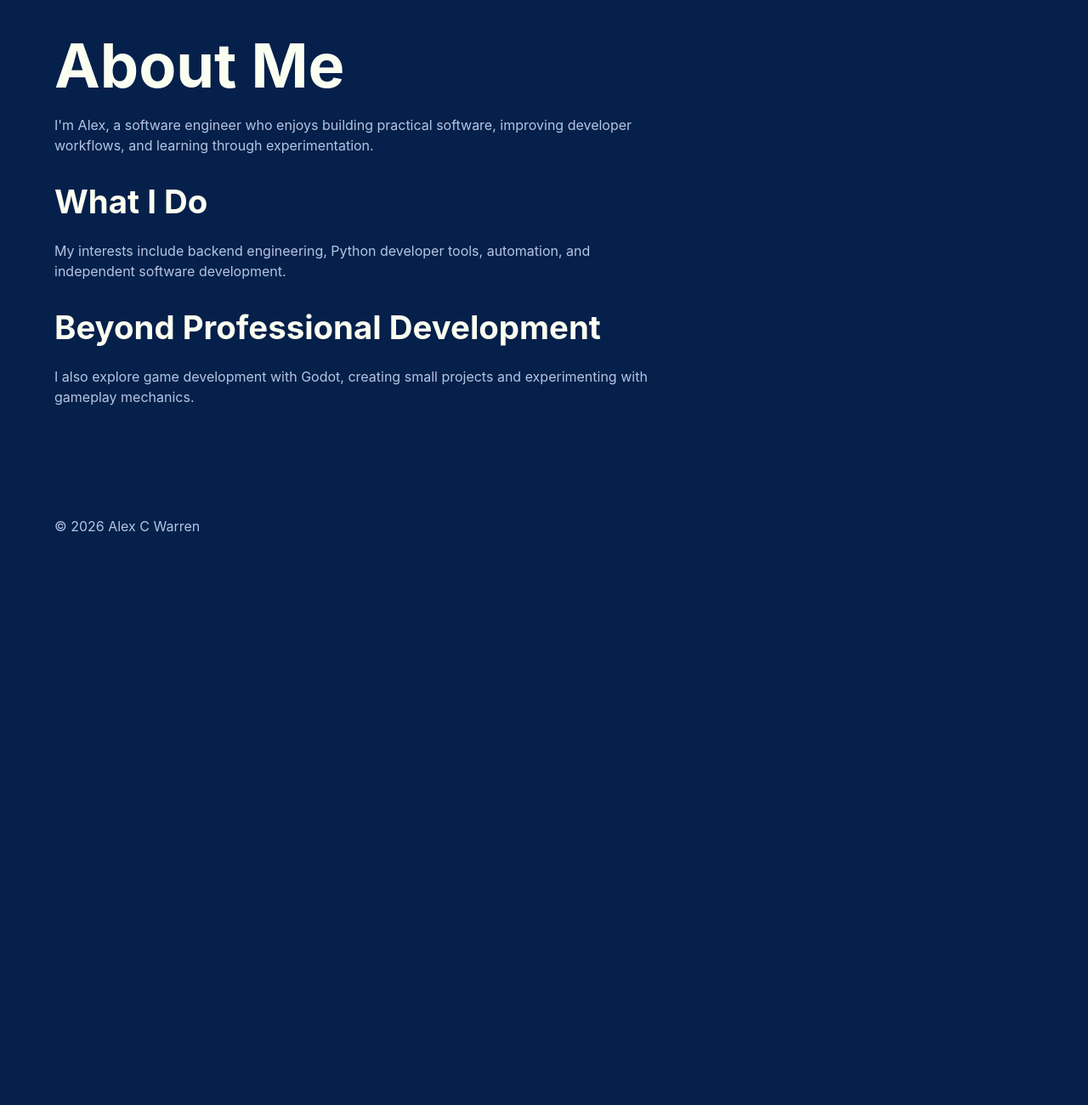
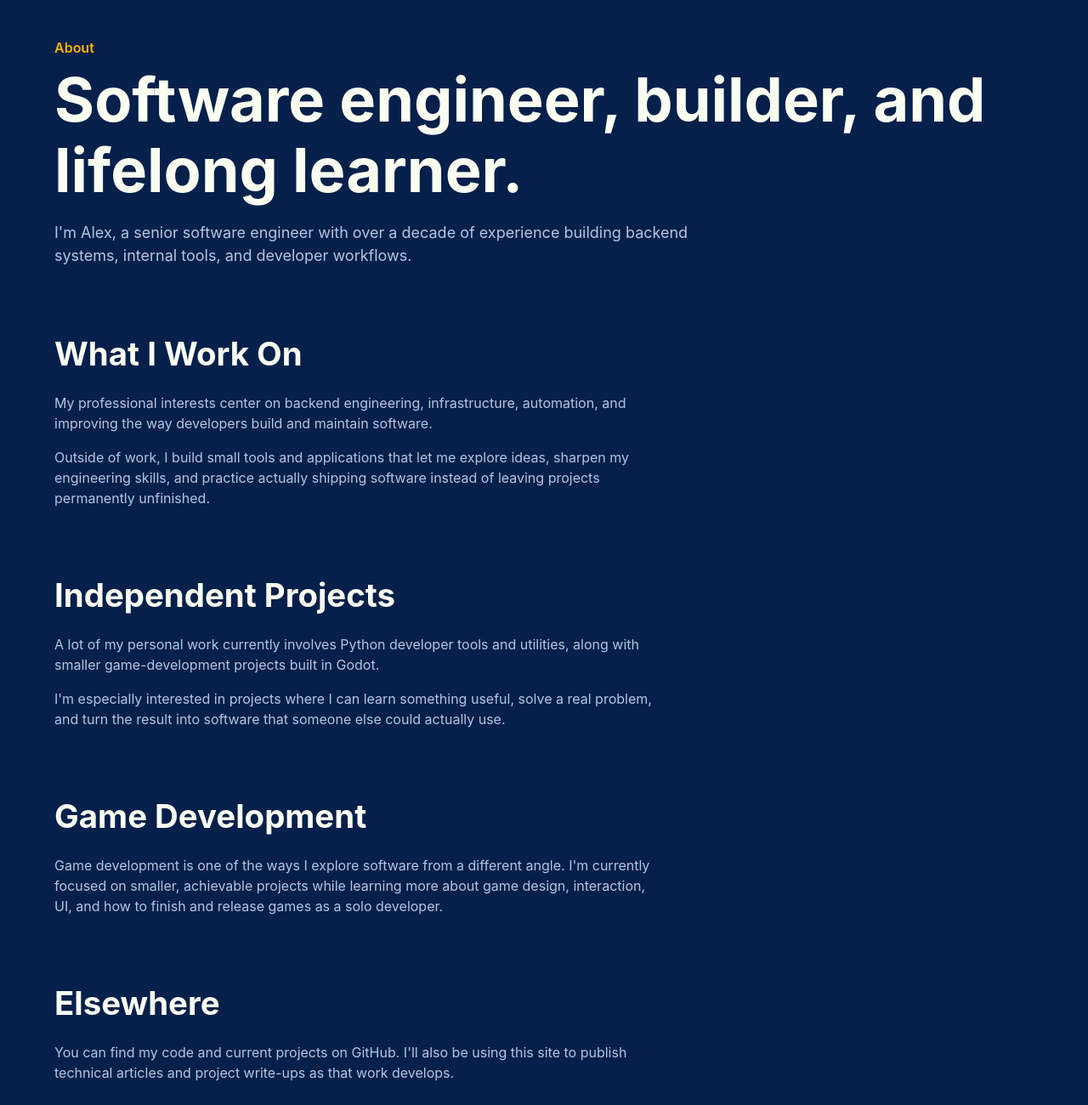
Before and after one commit to alexcwarren/alexcwarren.github.io, an Astro site in the folder astro/: page /about in a window 1280 px wide. Shown: the part 100-1400 px from the top of the page at 85% size. Before the commit the page ends 800 px from the top, so only its background shows below. Built offline with nearby package versions, Linux system fonts and the light colour scheme; Astro itself is replaced by a stand-in of ours.

Commit message:
content: refine about page

```diff
--- a/astro/src/pages/about.astro
+++ b/astro/src/pages/about.astro
@@ -7,24 +7,67 @@ import BaseLayout from "../layouts/BaseLayout.astro";
   description="Learn about Alex C Warren, his software engineering background, independent projects, and interest in game development."
 >
   <main>
-    <h1>About Me</h1>
+    <section>
+      <p class="hero-label">About</p>
+      <h1>Software engineer, builder, and lifelong learner.</h1>
+
+      <p class="hero-summary">
+        I'm Alex, a senior software engineer with over a decade of experience
+        building backend systems, internal tools, and developer workflows.
+      </p>
+    </section>
+
+    <section>
+      <h2>What I Work On</h2>
 
       <p>
-      I'm Alex, a software engineer who enjoys building practical
-      software, improving developer workflows, and learning through
-      experimentation.
+        My professional interests center on backend engineering,
+        infrastructure, automation, and improving the way developers build
+        and maintain software.
       </p>
 
-    <h2>What I Do</h2>
       <p>
-      My interests include backend engineering, Python developer
-      tools, automation, and independent software development.
+        Outside of work, I build small tools and applications that let me
+        explore ideas, sharpen my engineering skills, and practice actually
+        shipping software instead of leaving projects permanently unfinished.
+      </p>
+    </section>
+
+    <section>
+      <h2>Independent Projects</h2>
+
+      <p>
+        A lot of my personal work currently involves Python developer tools
+        and utilities, along with smaller game-development projects built in
+        Godot.
       </p>
 
-    <h2>Beyond Professional Development</h2>
       <p>
-      I also explore game development with Godot, creating small
-      projects and experimenting with gameplay mechanics.
+        I'm especially interested in projects where I can learn something
+        useful, solve a real problem, and turn the result into software that
+        someone else could actually use.
       </p>
+    </section>
+
+    <section>
+      <h2>Game Development</h2>
+
+      <p>
+        Game development is one of the ways I explore software from a different
+        angle. I'm currently focused on smaller, achievable projects while
+        learning more about game design, interaction, UI, and how to finish
+        and release games as a solo developer.
+      </p>
+    </section>
+
+    <section>
+      <h2>Elsewhere</h2>
+
+      <p>
+        You can find my code and current projects on GitHub. I'll also be using
+        this site to publish technical articles and project write-ups as that
+        work develops.
+      </p>
+    </section>
   </main>
 </BaseLayout>
```
Lines whose indentation alone changed are shown as unchanged.
